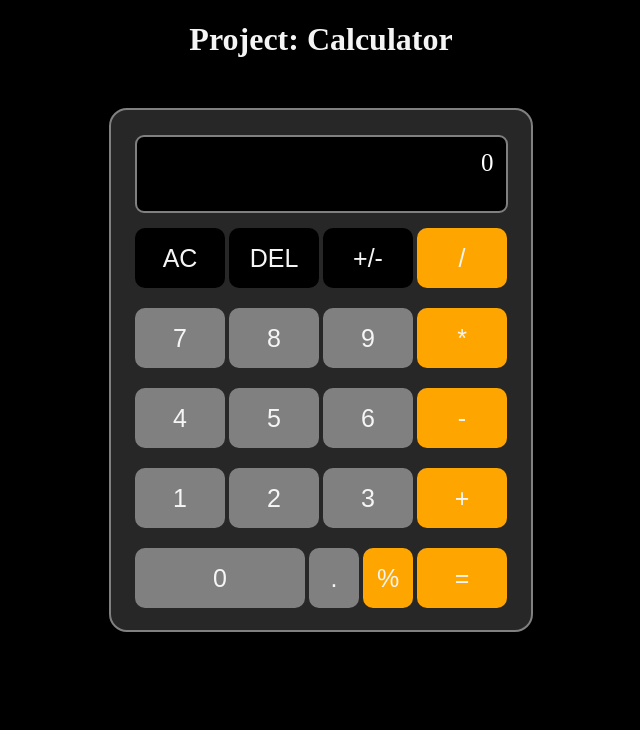
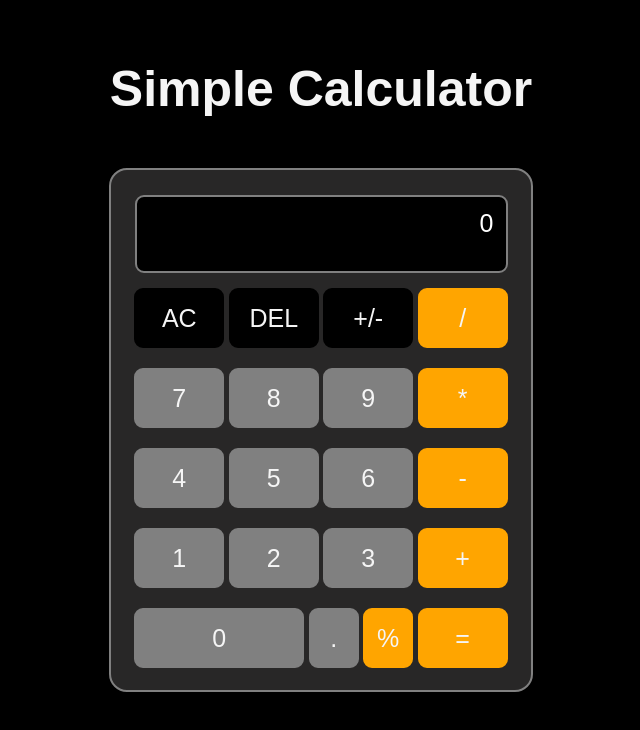
Before and after one commit to Cassleblack/calculator, a plain HTML site: page index.html in a window 1280 px wide. Shown: the whole page, without its empty margins (319-959 px from the left). Drawn offline with Linux system fonts and the light colour scheme.

Commit message:
All Errors fixed

```diff
--- a/index.html
+++ b/index.html
@@ -7,7 +7,7 @@
         <script src="script.js" defer></script>
     </head>
     <body>
-        <h1>Project: Calculator</h1>
+        <h1 class="header">Simple Calculator</h1>
         <div class="container" id="container">
             <div class="display" id="display">0</div>
             <button class="btn" id="AC">AC</button>
--- a/style.css
+++ b/style.css
@@ -2,6 +2,12 @@ body {
     color: whitesmoke;
     text-align: center;
     background-color: black;
+    font-family: Arial, Helvetica, sans-serif;
+ }
+
+ .header {
+    margin-top: 60px;
+    font-size: 50px;
  }
 
  .container {
@@ -44,7 +50,7 @@ body {
     width: 90px;
     height: 60px;
     border: 3px solid black;
-    border-radius: 10px;
+    border-radius: 9px;
     margin-top: 15px;
     margin-bottom: 1;
  }
@@ -55,7 +61,7 @@ body {
     width: 90px;
     height: 60px;
     border: 3px solid orange;
-    border-radius: 10px;
+    border-radius: 9px;
     margin-bottom: 10px;
     margin-top: 10px;
  }
@@ -66,7 +72,7 @@ body {
     width: 90px;
     height: 60px;
     border: 3px solid gray;
-    border-radius: 10px;
+    border-radius: 9px;
     margin-bottom: 10px;
     margin-top: 10px;
  }
@@ -77,7 +83,7 @@ body {
     width: 170px;
     height: 60px;
     border: 3px solid gray;
-    border-radius: 10px;
+    border-radius: 9px;
     margin-bottom: 10px;
     margin-top: 10px;
  }
@@ -88,7 +94,7 @@ body {
     width: 50px;
     height: 60px;
     border: 3px solid gray;
-    border-radius: 10px;
+    border-radius: 9px;
     margin-bottom: 10px;
     margin-top: 10px;
  }
@@ -99,7 +105,7 @@ body {
     width: 50px;
     height: 60px;
     border: 3px solid orange;
-    border-radius: 10px;
+    border-radius: 9px;
     margin-bottom: 10px;
     margin-top: 10px;
  }
```
